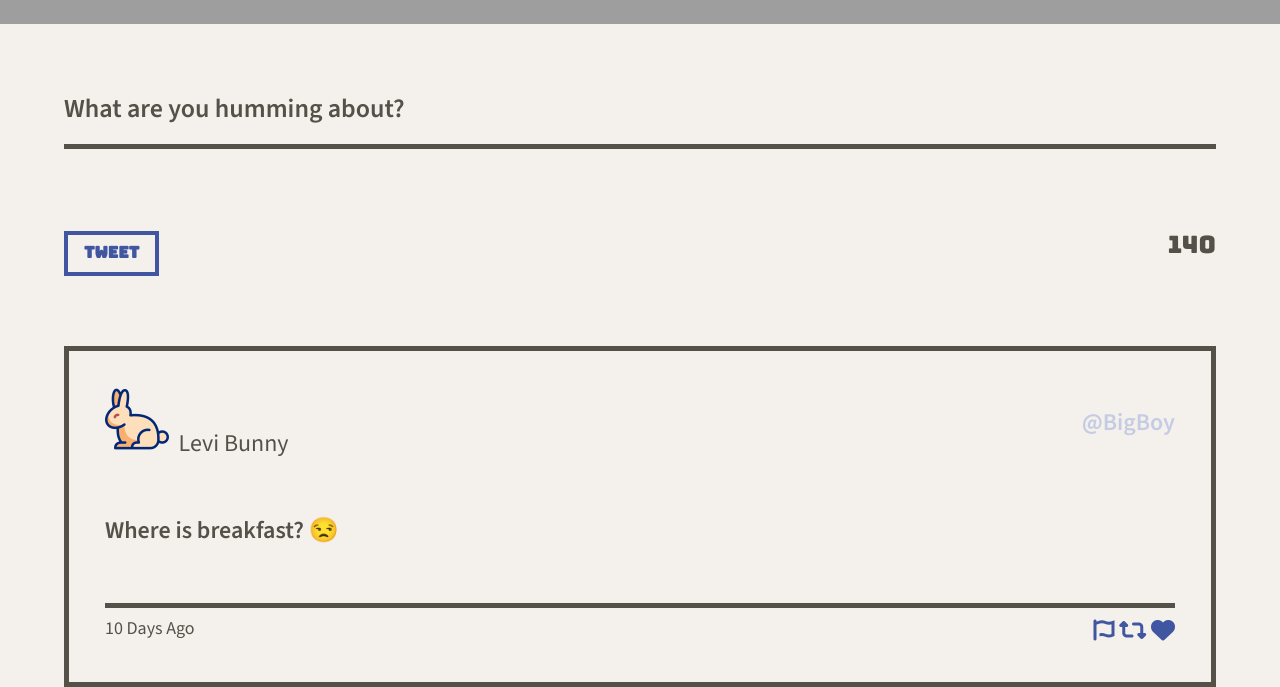
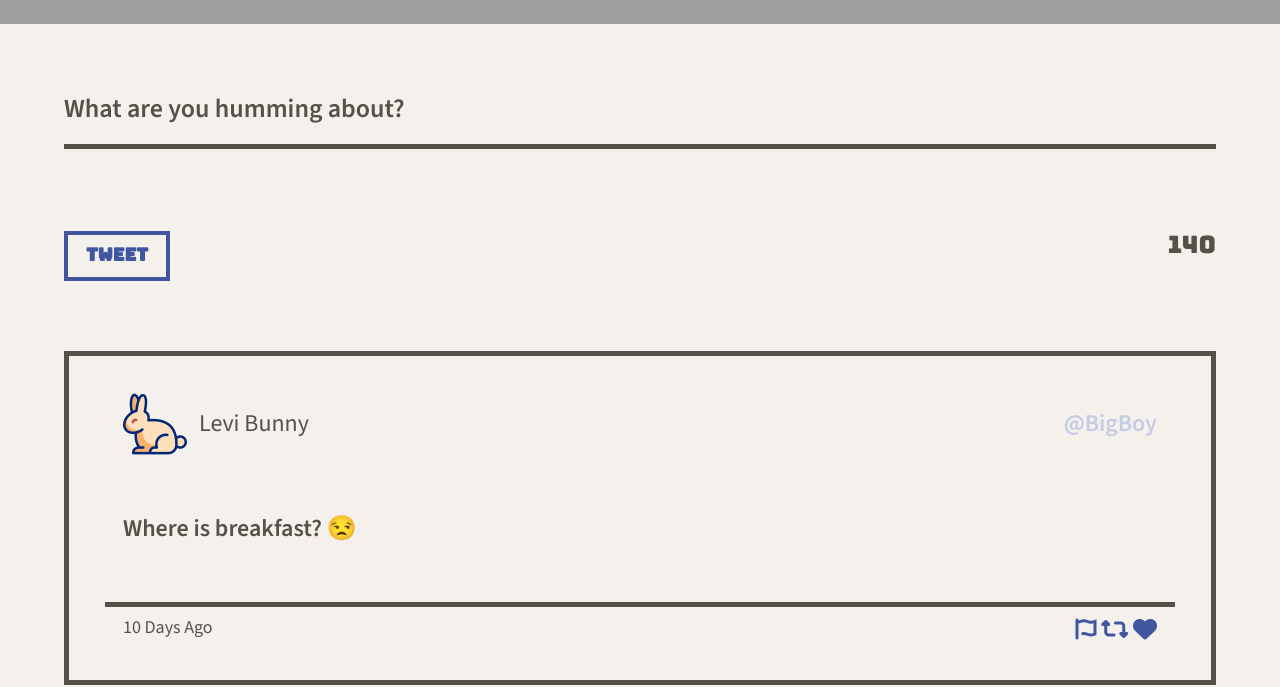
Before and after one commit to beccasbizarreadventure/tweeter, a website: page public/index.html in a window 1280 px wide. Shown: the part 496-1183 px from the top of the page. Drawn offline with nearby package versions, Linux system fonts and the light colour scheme; grey boxes are pictures that could not be loaded.

Commit message:
Add img credits to README, fix some spacing issues on posted Tweet, make character limit a constant

```diff
--- a/public/index.html
+++ b/public/index.html
@@ -60,16 +60,12 @@
         </form>
       </section>
       <article>
-        <header>
+        <header class="user-info">
             <section class="user-info">
-              <div>
-                <img src="/images/rabbit_12339224 (2).png"/>&#160;&#160;Levi Bunny
-              </div>
-              <div class="username">
-                @BigBoy
-              </div>
-            </div>
+              <img src="/images/rabbit_12339224 (2).png" class="user-icon"/>
+              <div>Levi Bunny</div>
             </section>
+              <div class="username">@BigBoy</div>
         </header>
         <div class="posted-tweet">
           <p>Where is breakfast? &#128530;</p>
--- a/public/scripts/composer-char-counter.js
+++ b/public/scripts/composer-char-counter.js
@@ -3,9 +3,10 @@ $(document).ready(function() {
 
   textCount.on('input', () => {
     let textLength = textCount.val().length;
+    const maxText = 140;
     const number = $('.counter');
-    number.text(140 - textLength);
-    if ((140 - textLength) <= 0) {
+    number.text(maxText - textLength);
+    if ((maxText - textLength) <= 0) {
       $(number).addClass("max-exceeded");
     } else {
       $(number).removeClass("max-exceeded");
--- a/public/styles/new-tweet.css
+++ b/public/styles/new-tweet.css
@@ -42,7 +42,7 @@ button {
   background-color: transparent;
   color: #4056A1;
   font-weight: bolder;
-  font-size: 16px;
+  font-size: 18px;
  }
 
  button:hover {
--- a/public/styles/tweet.css
+++ b/public/styles/tweet.css
@@ -12,10 +12,17 @@ article:hover {
   box-shadow: 10px 10px #C5CBE3;
 }
 
+header.user-info {
+  display: flex;
+  justify-content: space-between;
+  align-items: center;
+  padding-left: 0.75em;
+  padding-right: 0.75em;
+}
+
 section.user-info {
   display: flex;
-  flex-direction: row;
-  justify-content: space-between;
+  justify-content: flex-start;
   align-items: center;
 }
 
@@ -24,10 +31,18 @@ div.username {
   color: #C5CBE3;
 }
 
+img.user-icon {
+  width: 64px;
+  height: 64px;
+  margin-right: 0.5em;
+}
+
 div.posted-tweet {
   font-weight: 600;
   padding-top: 35px;
   padding-bottom: 35px;
+  padding-left: 0.75em;
+  padding-right: 0.75em;
 }
 
 footer {
@@ -35,6 +50,8 @@ footer {
   justify-content: space-between;
   border-top: 5px solid #545149;
   padding-top: 10px;
+  padding-left: 0.75em;
+  padding-right: 0.75em;
 }
 
 div.date {
--- a/server/data-files/initial-tweets.json
+++ b/server/data-files/initial-tweets.json
@@ -8,7 +8,7 @@
     "content": {
       "text": "If I have seen further it is by standing on the shoulders of giants"
     },
-    "created_at": 1710374477136
+    "created_at": 1710378190233
   },
   {
     "user": {
@@ -19,6 +19,6 @@
     "content": {
       "text": "Je pense , donc je suis"
     },
-    "created_at": 1710460877136
+    "created_at": 1710464590233
   }
 ]
```
Also changed, not shown: README.md.
